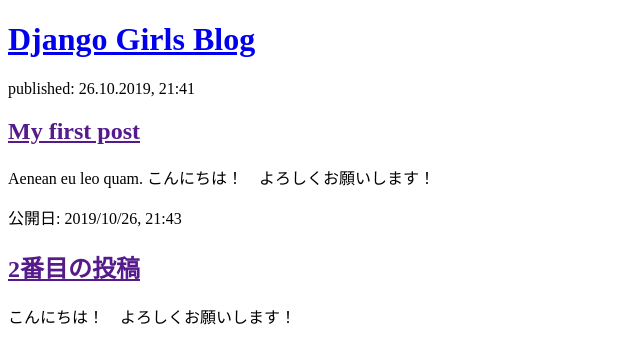
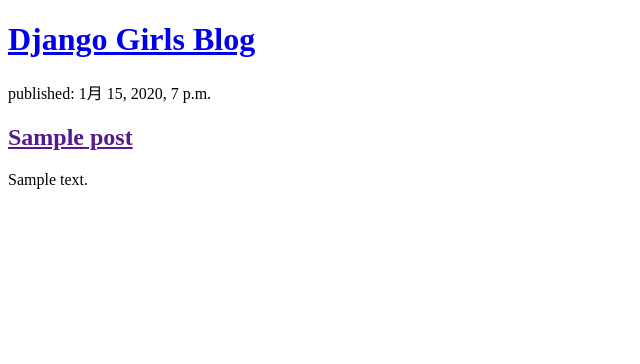
Before and after one commit to kodenkei/my-first-blog, a Django app: template blog/templates/blog/post_list.html in a window 1280 px wide. Shown: the top 364 px of the page, without its empty margins (0-640 px from the left). Run offline with Django 3.2, Linux system fonts and the light colour scheme; the template is opened without the code that fills it: values that come from a table or form of the project are taken from there, others are empty; tables that the repository leaves empty hold one stand-in row (values such as "Sample post").

Commit message:
Modified templates to display posts from database.

```diff
--- a/blog/templates/blog/post_list.html
+++ b/blog/templates/blog/post_list.html
@@ -8,17 +8,12 @@
         <div>
             <h1><a href="/">Django Girls Blog</a></h1>
         </div>
-
-        <div>
-            <p>published: 26.10.2019, 21:41</p>
-            <h2><a href="">My first post</a></h2>
-            <p>Aenean eu leo quam. こんにちは！　よろしくお願いします！</p>
-        </div>
-
-        <div>
-            <p>公開日: 2019/10/26, 21:43</p>
-            <h2><a href="">2番目の投稿</a></h2>
-            <p>こんにちは！　よろしくお願いします！</p>
-        </div>
+        {% for post in posts %}
+            <div>
+                <p>published: {{ post.published_date }}</p>
+                <h2><a href="">{{ post.title }}</a></h2>
+                <p>{{ post.text|linebreaksbr }}</p>
+            </div>
+        {% endfor %}
     </body>
 </html>
--- a/blog/views.py
+++ b/blog/views.py
@@ -1,5 +1,8 @@
 from django.shortcuts import render
+from django.utils import timezone
+from .models import Post
 
 def post_list(request):
-    return render(request, 'blog/post_list.html', {})
+    posts = Post.objects.filter(published_date__lte=timezone.now()).order_by('published_date')
+    return render(request, 'blog/post_list.html', {'posts': posts})
 # Create your views here.
```
